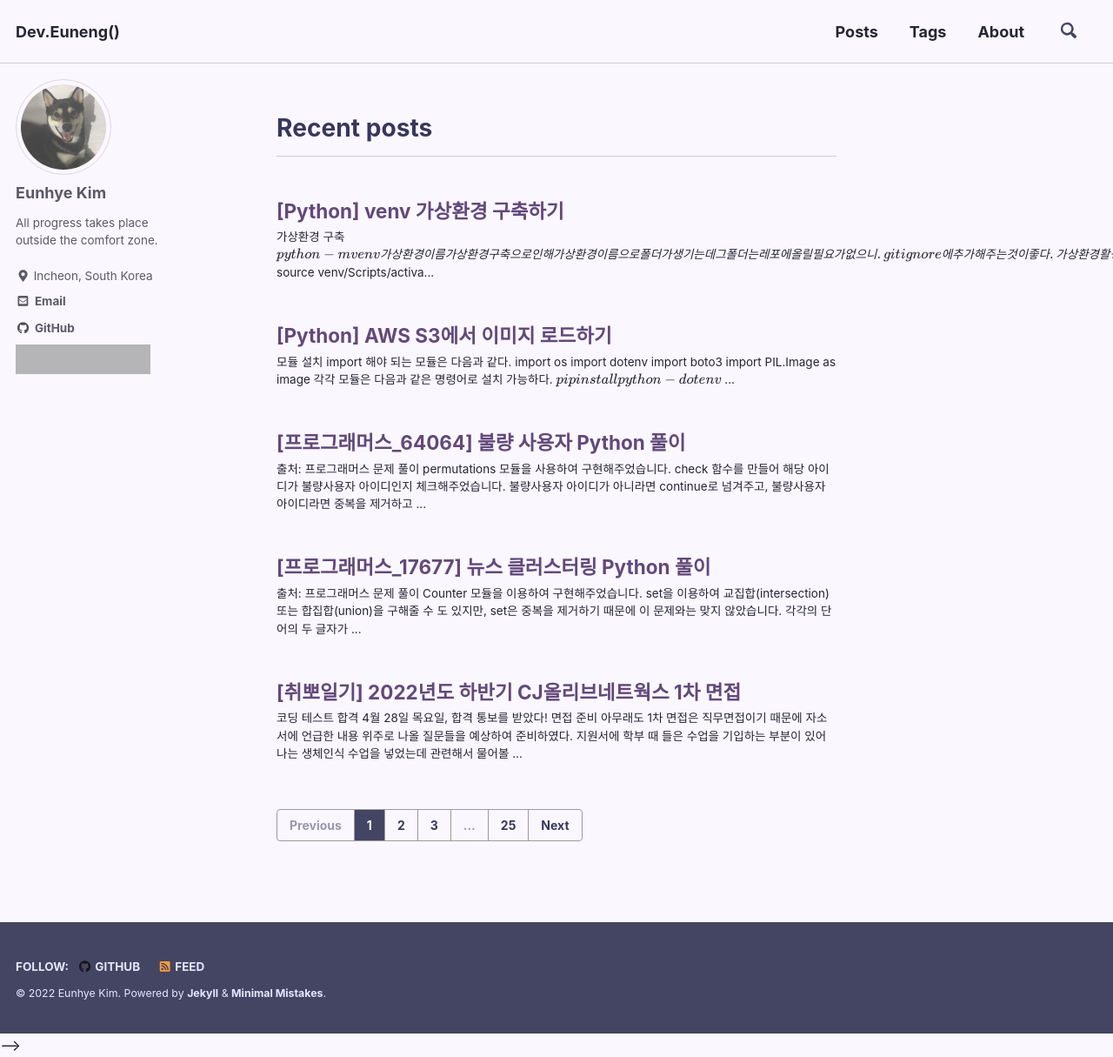
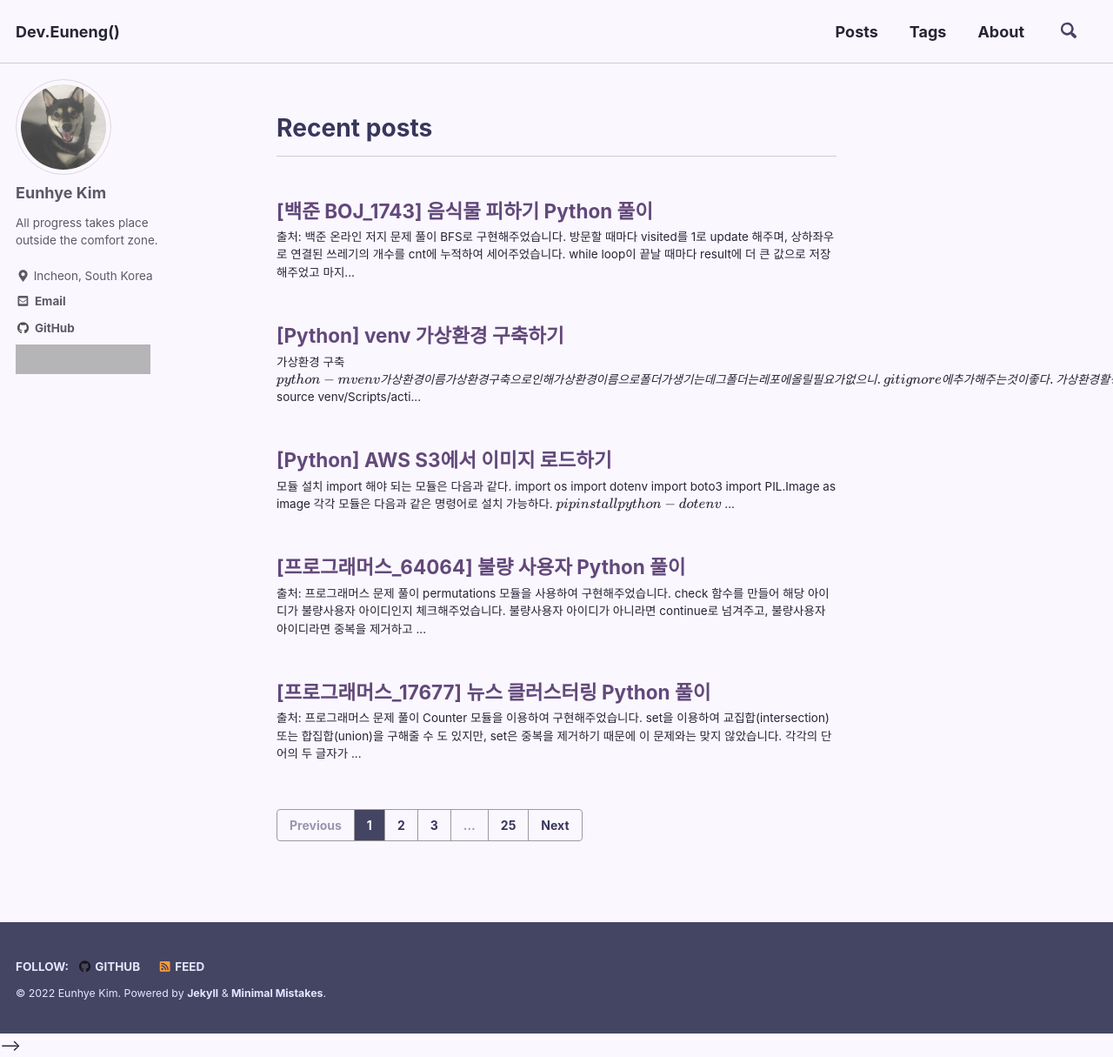
Before and after one commit to kimeunh3/kimeunh3.github.io, a Jekyll site: the page built from index.html, in a window 1280 px wide and 1215 px high. Shown: the whole window at 87% size. Built offline with Jekyll 4.4.1, drawn with Linux system fonts in a browser that asks for light colours; cached includes are drawn as plain includes; some web fonts are replaced; formulas are drawn with MathJax 3; the list of posts is cut into pages by our own code; grey boxes are pictures that could not be loaded.

Commit message:
BOJ 1743 added

````diff
--- /dev/null
+++ b/_posts/2022-06-23-boj_1743.md
@@ -0,0 +1,55 @@
+---
+title: '[백준 BOJ_1743] 음식물 피하기 Python 풀이'
+excerpt_separator: <!--more-->
+categories:
+  - 'Problem Solving'
+tags:
+  - 'bfs'
+use_math: true
+---
+
+출처: [백준 온라인 저지](https://www.acmicpc.net/problem/1743)
+
+## 문제
+
+<img width="870" alt="image" src="https://user-images.githubusercontent.com/59808674/175300618-eabb6672-8374-49d9-93a2-1bbe2af78c34.png">
+<img width="870" alt="image" src="https://user-images.githubusercontent.com/59808674/175300687-b5374458-667b-462a-af5a-98dbf9e6c4b4.png">
+
+## 풀이
+
+BFS로 구현해주었습니다.
+
+방문할 때마다 visited를 1로 update 해주며, 상하좌우로 연결된 쓰레기의 개수를 cnt에 누적하여 세어주었습니다.
+
+while loop이 끝날 때마다 result에 더 큰 값으로 저장해주었고 마지막에는 result를 출력해주었습니다.
+
+## 코드
+
+```python
+from collections import deque
+dy = [-1, 1, 0, 0]
+dx = [0, 0, -1, 1]
+N, M, K = map(int, input().split())
+graph = [[0 for _ in range(M)] for _ in range(N)]
+visited = [[0 for _ in range(M)] for _ in range(N)]
+result = 0
+for _ in range(K):
+  r, c = map(int, input().split())
+  graph[r-1][c-1] = 1
+for i in range(N):
+  for j in range(M):
+    if graph[i][j] and not visited[i][j]:
+      queue = deque([(i, j)])
+      visited[i][j] = 1
+      cnt = 0
+      while queue:
+        y, x = queue.popleft()
+        cnt += 1
+        for k in range(4):
+          ny, nx = y + dy[k], x + dx[k]
+          if 0 <= ny < N and 0 <= nx < M and graph[ny][nx] and not visited[ny][nx]:
+            visited[ny][nx] = 1
+            queue.append((ny, nx))
+      result = max(result, cnt)
+print(result)
+```
````
Also changed, not shown: _posts/2022-06-22-venv_python.md (+5 -0 lines).
